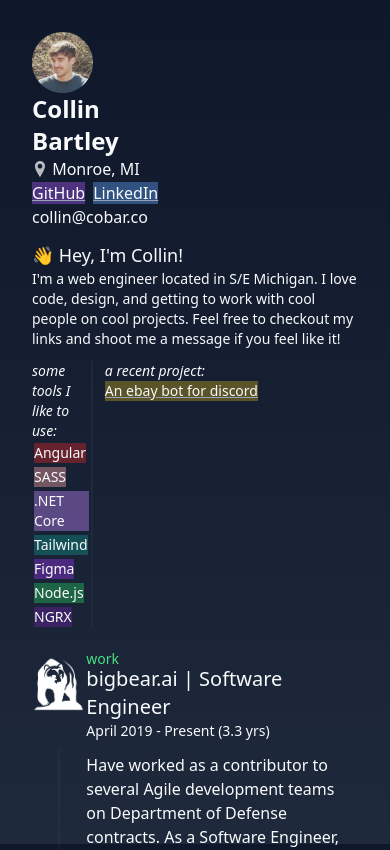
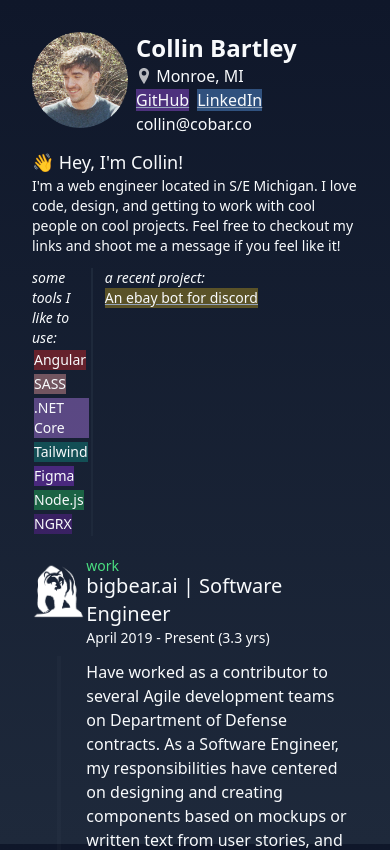
Before and after one commit to collinbartley/cobar, an Angular app: page / in a window 390 px wide. Shown: the top 850 px of the page. Built offline with nearby package versions, Linux system fonts and the light colour scheme.

Commit message:
Fixed picture of me breaking to a new line at small resolution

```diff
--- a/src/app/components/bio/bio.component.html
+++ b/src/app/components/bio/bio.component.html
@@ -1,6 +1,6 @@
 <div class="grid grid-cols-2 gap-3">
-    <div class="col-span-2 self-center">
-        <img class="w-24 inline float-left mr-2 md:w-20" src="../../../assets/me.png" alt="Picture of Collin Bartley">
+    <div class="col-span-2 w-max">
+        <img class="w-24 inline-block float-left mr-2 md:w-20" src="../../../assets/me.png" alt="Picture of Collin Bartley">
         <div class="inline-block">
             <p class="text-2xl font-semibold md:text-xl">Collin Bartley</p>
         <p class="text-md font-thin"><img class="fill-white w-4 inline opacity-70 relative bottom-0.5" src="../../../assets/pin.svg" alt="Location Pin"> Monroe, MI</p>
```
